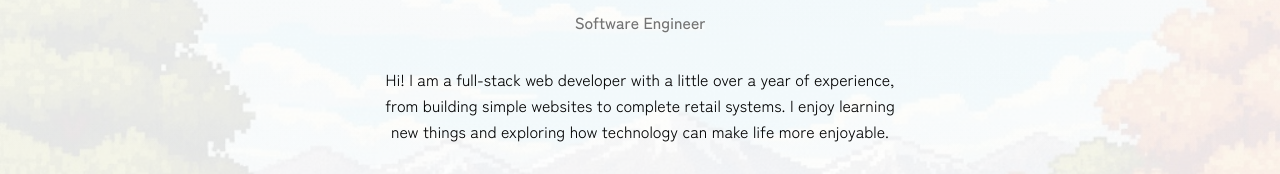
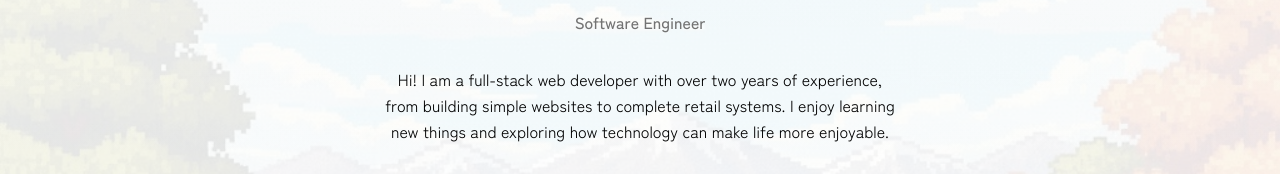
Before and after one commit to qjy02/vivianquekjiayi, a Nuxt app: page / in a window 1280 px wide. Shown: the part 250-424 px from the top of the page. Built offline with nearby package versions, Linux system fonts and the light colour scheme.

Commit message:
Update: Package Lock Update

```diff
--- a/app/pages/index.vue
+++ b/app/pages/index.vue
@@ -879,7 +879,7 @@ onUnmounted(() => {
 
         <div class="mt-8 max-w-lg space-y-4 text-black leading-relaxed text-center">
           <p>
-            Hi! I am a full-stack web developer with a little over a year of experience, from building simple websites to complete retail systems. I enjoy learning new things and exploring how technology can make life more enjoyable.
+            Hi! I am a full-stack web developer with over two years of experience, from building simple websites to complete retail systems. I enjoy learning new things and exploring how technology can make life more enjoyable.
           </p>
         </div>
 
```
Also changed, not shown: 1 other file (tests, documents, lock files or other folders).
